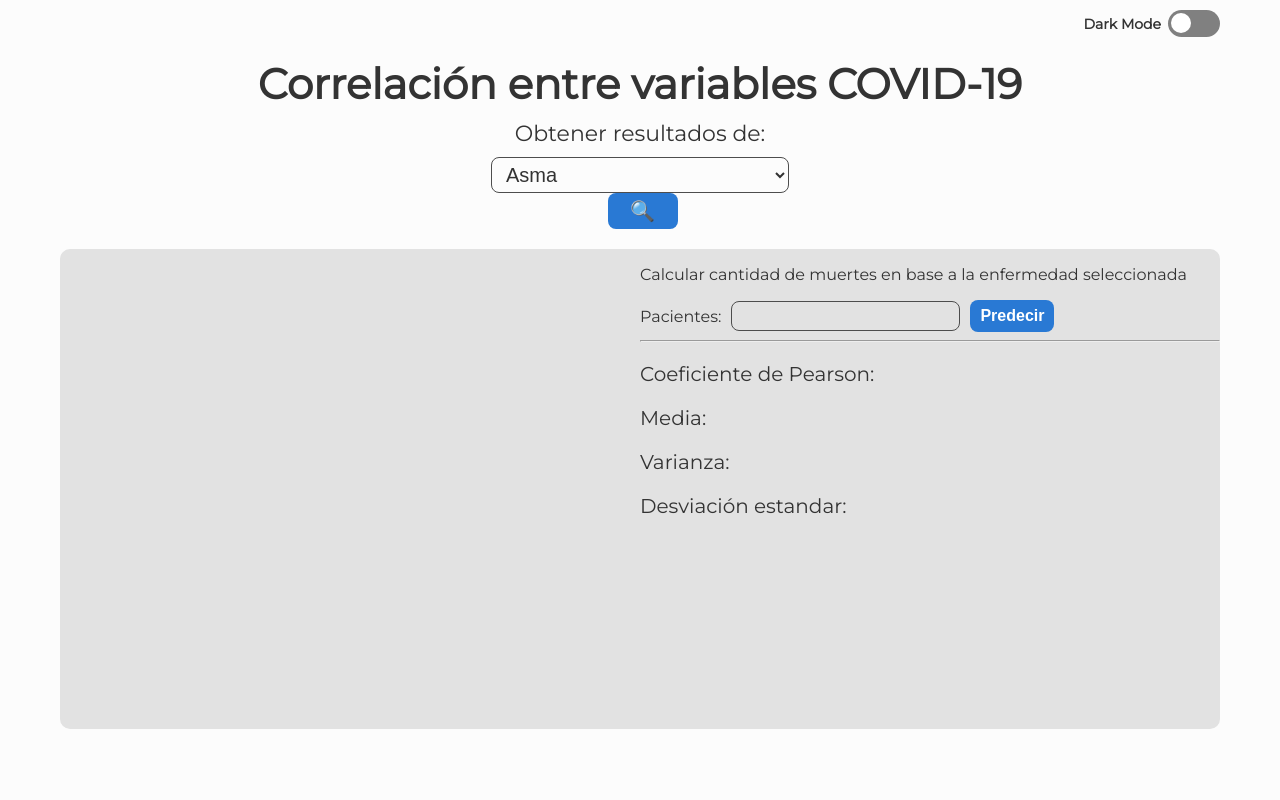
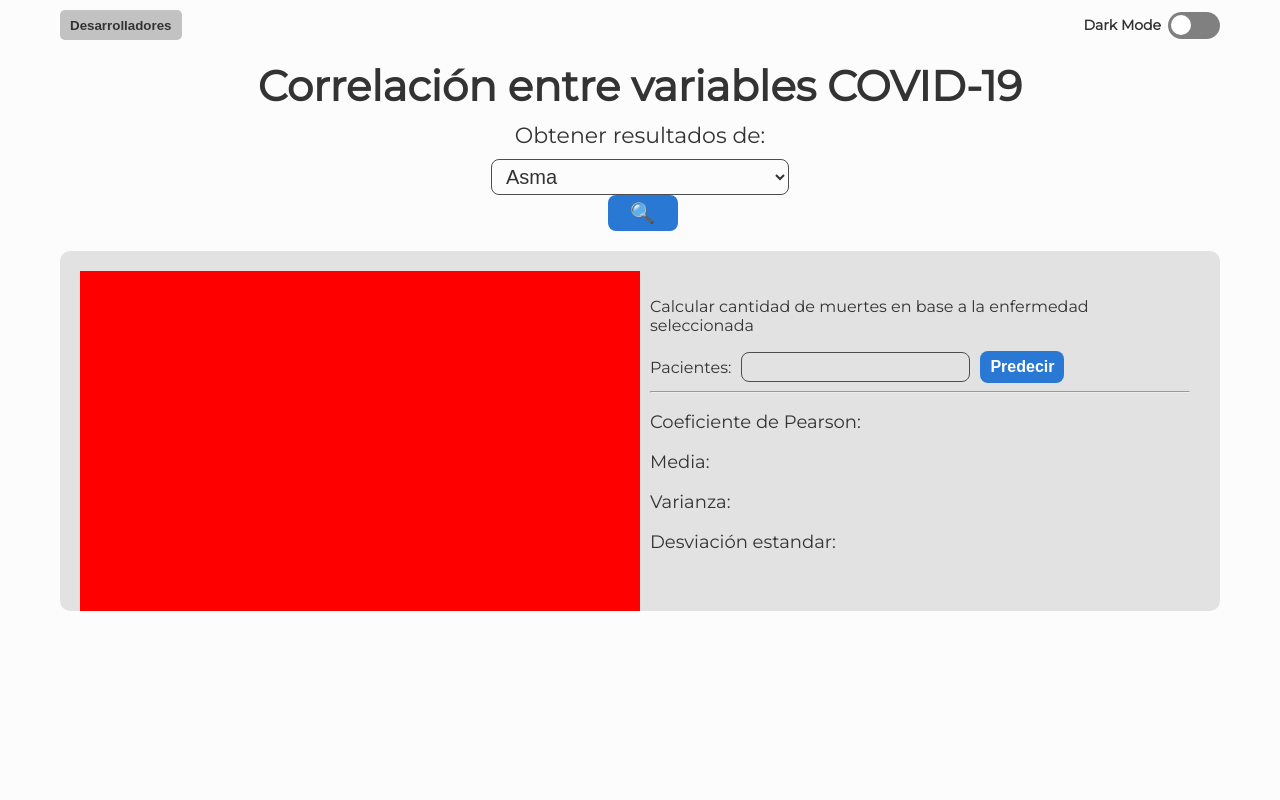
Before and after one commit to Pixele9/CorrelationCOVID, a Flask app: page / in a window 1280 px wide. Run offline with Flask 2, Linux system fonts and the light colour scheme; some libraries are stand-ins or nearby versions.

Commit message:
Auto stash before merge of "master" and "origin/master"

```diff
--- a/static/styles.css
+++ b/static/styles.css
@@ -4,13 +4,15 @@ html {
   --bg-panel: #e2e2e2;
   --color-headings: #0077FF;
   --color-text: #333333;
+  --secondary-color: rgb(194, 194, 194);
 }
 
 html[data-theme='dark'] {
   --bg: #282828;
   --bg-panel: #313131;
-  --color-headings: #1eca44;
+  --color-headings: #1a9c36;
   --color-text: #f0f0f0;
+  --secondary-color: rgb(34, 34, 34);
 }
 
 body, html {
@@ -117,11 +119,21 @@ select option {
 }
 
 #prediction-container {
+  -webkit-box-sizing: border-box;
+          box-sizing: border-box;
   width: 100%;
-  height: 480px;
+  min-width: 460px;
+  height: auto;
   display: -webkit-box;
   display: -ms-flexbox;
   display: flex;
+  -webkit-box-orient: horizontal;
+  -webkit-box-direction: normal;
+      -ms-flex-direction: row;
+          flex-direction: row;
+  -ms-flex-line-pack: center;
+      align-content: center;
+  padding: 20px 20px;
   color: var(--color-text);
   background-color: var(--bg-panel);
   border-radius: 10px;
@@ -138,6 +150,7 @@ select option {
 #data-container {
   width: 50%;
   height: 100%;
+  padding: 10px;
   color: var(--color-text);
 }
 
@@ -181,7 +194,7 @@ select option {
 }
 
 .medidas-estandar {
-  font-size: 20px;
+  font-size: 18px;
 }
 
 #result {
@@ -191,6 +204,13 @@ select option {
   background-color: var(--bg);
   display: none;
   border-radius: 5px;
+}
+
+#img-container {
+  width: 50%;
+  padding: 10px;
+  min-height: 300px;
+  background-color: red;
 }
 
 .padding {
@@ -203,9 +223,32 @@ select option {
   display: -webkit-box;
   display: -ms-flexbox;
   display: flex;
-  -webkit-box-pack: end;
-      -ms-flex-pack: end;
-          justify-content: flex-end;
+  -webkit-box-pack: justify;
+      -ms-flex-pack: justify;
+          justify-content: space-between;
+}
+
+#credits-button {
+  padding: 5px 10px;
+  border-radius: 5px;
+  border: none;
+  height: 30px;
+  background-color: var(--secondary-color);
+  font-weight: bold;
+  color: var(--color-text);
+}
+
+#credits-button:hover {
+  cursor: pointer;
+}
+
+#theme-switch {
+  display: -webkit-box;
+  display: -ms-flexbox;
+  display: flex;
+  -webkit-box-align: center;
+      -ms-flex-align: center;
+          align-items: center;
 }
 
 input[type=checkbox] {
@@ -275,4 +318,22 @@ html.transition * {
   -webkit-transition-delay: 0 !important;
           transition-delay: 0 !important;
 }
+
+@media only screen and (max-width: 960px) {
+  #prediction-container {
+    -webkit-box-orient: vertical;
+    -webkit-box-direction: normal;
+        -ms-flex-direction: column;
+            flex-direction: column;
+    -webkit-box-pack: center;
+        -ms-flex-pack: center;
+            justify-content: center;
+  }
+  #img-container {
+    width: calc(100% - 20px);
+  }
+  #data-container {
+    width: calc(100% - 20px);
+  }
+}
 /*# sourceMappingURL=styles.css.map */
--- a/static/styles.scss
+++ b/static/styles.scss
@@ -5,13 +5,15 @@ html {
     --bg-panel: #e2e2e2;
     --color-headings: #0077FF;
     --color-text: #333333;
+    --secondary-color: rgb(194, 194, 194);
 }
 
 html[data-theme='dark'] {
     --bg: #282828;
     --bg-panel: #313131;
-    --color-headings: #1eca44;
+    --color-headings: #1a9c36;
     --color-text: #f0f0f0;
+    --secondary-color: rgb(34, 34, 34);
 }
 
 body, html {
@@ -95,9 +97,14 @@ body {
         }
 
     #prediction-container {
+        box-sizing: border-box;
         width: 100%;
-        height: 480px;
+        min-width: 460px;
+        height: auto;
         display: flex;
+        flex-direction: row;
+        align-content: center;
+        padding: 20px 20px;
         color: var(--color-text);
         background-color: var(--bg-panel);
         border-radius: 10px;
@@ -113,6 +120,7 @@ body {
         #data-container {
             width: 50%;
             height: 100%;
+            padding: 10px;
             color: var(--color-text);
         }
             #pacientes-container {
@@ -149,7 +157,7 @@ body {
             }
 
             .medidas-estandar {
-            font-size: 20px;
+                font-size: 18px;
             }
 
             #result {
@@ -161,6 +169,14 @@ body {
                 border-radius: 5px;
             }
 
+        #img-container {
+            width: 50%;
+            padding: 10px;
+            min-height: 300px;
+            background-color: red;
+        }
+
+
 .padding {
     padding: 5px 10px;
 }
@@ -169,7 +185,24 @@ body {
     width: 100%;
     padding: 10px 20px;
     display: flex;
-    justify-content: flex-end;
+    justify-content: space-between;
+}
+    #credits-button {
+        padding: 5px 10px;
+        border-radius: 5px;
+        border: none;
+        height: 30px;
+        background-color: var(--secondary-color);
+        font-weight: bold;
+        color: var(--color-text);
+    }
+        #credits-button:hover {
+            cursor: pointer;
+        }
+
+    #theme-switch {
+        display: flex;
+        align-items: center;
     }
 
     input[type=checkbox]{
@@ -233,3 +266,18 @@ html.transition * {
     transition: all 100ms !important;
     transition-delay: 0 !important;
 }
+
+@media only screen and (max-width: 960px) {
+    #prediction-container {
+        flex-direction: column;
+        justify-content: center;
+    }
+
+    #img-container {
+        width: calc(100% - 20px);
+    }
+
+    #data-container {
+        width: calc(100% - 20px);
+    }
+}
--- a/templates/index.html
+++ b/templates/index.html
@@ -8,7 +8,10 @@
 <body>
 	<div id="main">
 		<div class="toggle-container">
-            <span id="dark-mode-span">Dark Mode</span><input type="checkbox" id="switch" name="theme" /><label for="switch">Toggle</label>
+			<button id="credits-button">Desarrolladores</button>
+			<div id="theme-switch">
+				<span id="dark-mode-span">Dark Mode</span><input type="checkbox" id="switch" name="theme" /><label for="switch">Toggle</label>
+			</div>
         </div>
 		<h1>Correlación entre variables COVID-19</h1>
 		<!-- <img src="..static/images/plot_obesidad.png" alt=""> -->
@@ -60,6 +63,7 @@
 
 	</div>
 
+	<script src="https://cdn.jsdelivr.net/npm/sweetalert2@9"></script>
 	<script src="https://cdn.jsdelivr.net/npm/chart.js@2.9.3/dist/Chart.min.js"></script>
 	<script src="{{ url_for("static", filename="script.js") }}"></script>
 	<link rel="stylesheet" href="{{ url_for("static", filename="styles.css") }}">
```
Lines whose indentation alone changed are shown as unchanged.
